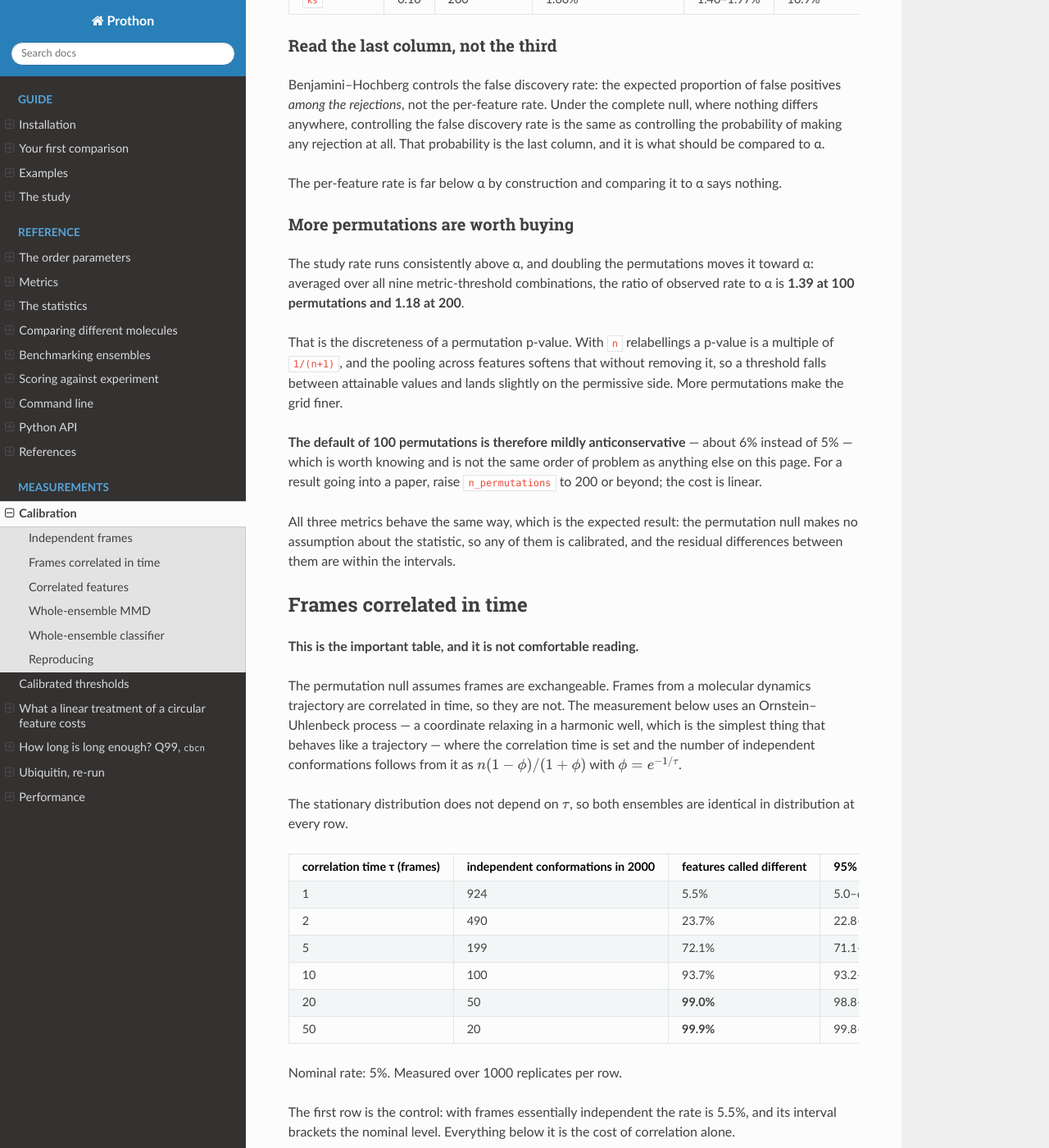
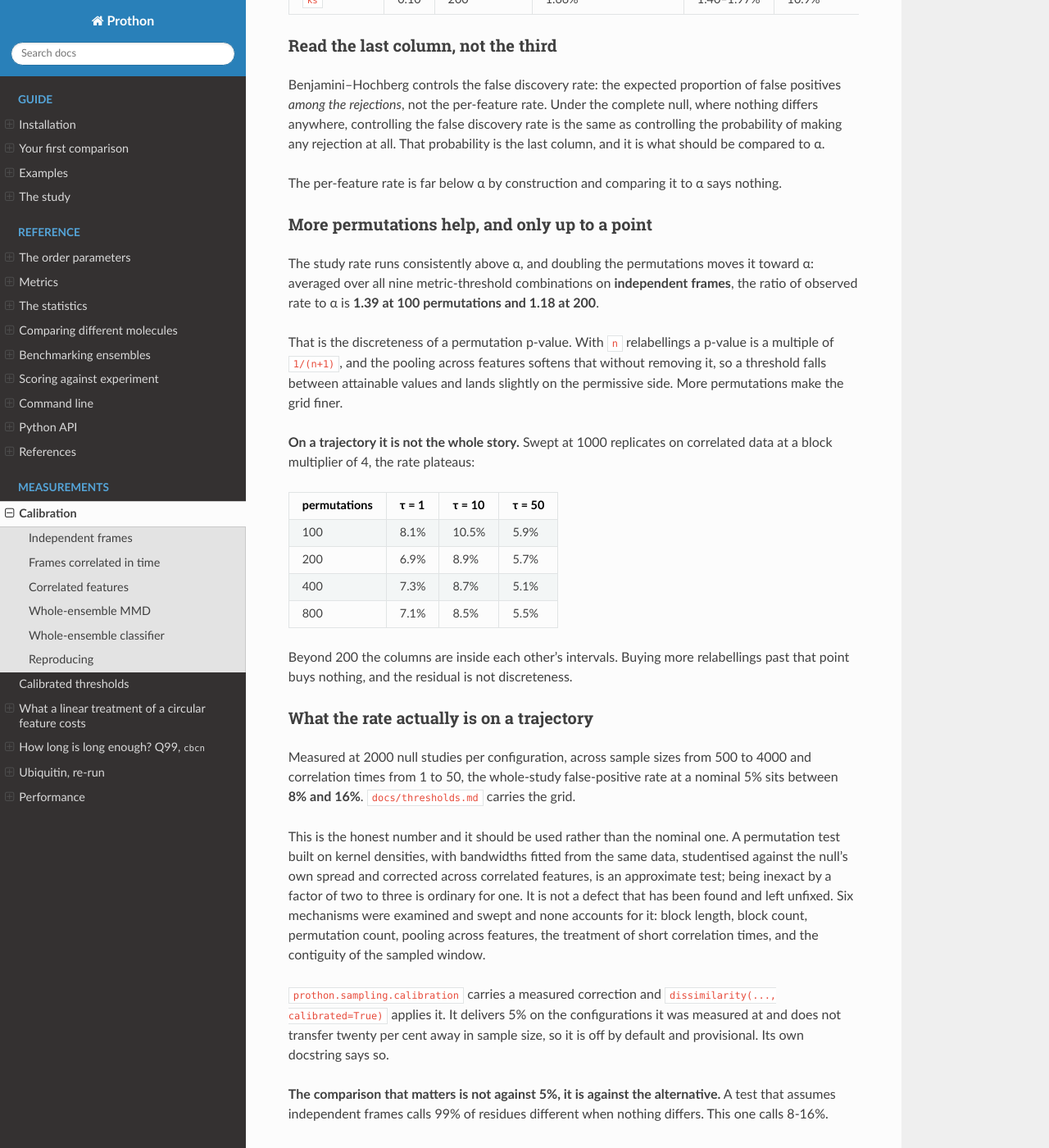
Before and after one commit to aai-research-lab/Prothon, a Sphinx documentation site: the page built from docs/calibration.md, in a window 1280 px wide and 1400 px high, scrolled down 1085 px. Shown: the whole window at 82% size. Built offline with Sphinx 7.4.7 and the Read the Docs theme 3.1.0, drawn with Linux system fonts in a browser that asks for light colours; the version number could not be read and is left out.

Commit message:
State the measured false-positive rate
`docs/calibration.md` predates the sweeps. It attributed the elevated study
rate to the discreteness of a permutation p-value and said doubling the
relabellings moves it toward alpha. That is true on independent frames, where
it was measured, and it is not the whole story on a trajectory: at 1000
replicates the rate plateaus at 200 permutations and buying more past that
point buys nothing.

The page now gives the number. Across sample sizes from 500 to 4000 and
correlation times from 1 to 50, at 2000 null studies per configuration, the
whole-study false-positive rate at a nominal 5% sits between **8% and 16%**.

That is stated as what the test is rather than as a defect awaiting a fix. A
permutation test built on kernel densities, with bandwidths fitted from the
same data, studentised against the null's own spread and corrected across
correlated features, is an approximate test; being inexact by a factor of two
to three is ordinary for one. Six mechanisms were examined and none accounts
for the excess, and they are named on the page so the next reader does not
repeat them.

The comparison that matters is also on the page: a test assuming independent
frames calls 99% of residues different when nothing differs. This one calls 8
to 16%.

The README carried "the rate is measured rather than asserted" without saying
what it was measured to be, which is the shape of a claim rather than a claim.
It now gives the range and the conditions.

```diff
--- a/docs/calibration.md
+++ b/docs/calibration.md
@@ -45,21 +45,57 @@ That probability is the last column, and it is what should be compared to α.
 The per-feature rate is far below α by construction and comparing it to α says
 nothing.
 
-### More permutations are worth buying
+### More permutations help, and only up to a point
 
 The study rate runs consistently above α, and doubling the permutations moves
-it toward α: averaged over all nine metric-threshold combinations, the ratio of
-observed rate to α is **1.39 at 100 permutations and 1.18 at 200**.
+it toward α: averaged over all nine metric-threshold combinations on
+**independent frames**, the ratio of observed rate to α is **1.39 at 100
+permutations and 1.18 at 200**.
 
 That is the discreteness of a permutation p-value. With ``n`` relabellings a
 p-value is a multiple of ``1/(n+1)``, and the pooling across features softens
 that without removing it, so a threshold falls between attainable values and
 lands slightly on the permissive side. More permutations make the grid finer.
 
-**The default of 100 permutations is therefore mildly anticonservative** —
-about 6% instead of 5% — which is worth knowing and is not the same order of
-problem as anything else on this page. For a result going into a paper, raise
-`n_permutations` to 200 or beyond; the cost is linear.
+**On a trajectory it is not the whole story.** Swept at 1000 replicates on
+correlated data at a block multiplier of 4, the rate plateaus:
+
+| permutations | τ = 1 | τ = 10 | τ = 50 |
+|---|---|---|---|
+| 100 | 8.1% | 10.5% | 5.9% |
+| 200 | 6.9% | 8.9% | 5.7% |
+| 400 | 7.3% | 8.7% | 5.1% |
+| 800 | 7.1% | 8.5% | 5.5% |
+
+Beyond 200 the columns are inside each other's intervals. Buying more
+relabellings past that point buys nothing, and the residual is not
+discreteness.
+
+### What the rate actually is on a trajectory
+
+Measured at 2000 null studies per configuration, across sample sizes from 500
+to 4000 and correlation times from 1 to 50, the whole-study false-positive rate
+at a nominal 5% sits between **8% and 16%**. `docs/thresholds.md` carries the
+grid.
+
+This is the honest number and it should be used rather than the nominal one. A
+permutation test built on kernel densities, with bandwidths fitted from the
+same data, studentised against the null's own spread and corrected across
+correlated features, is an approximate test; being inexact by a factor of two
+to three is ordinary for one. It is not a defect that has been found and left
+unfixed. Six mechanisms were examined and swept and none accounts for it: block
+length, block count, permutation count, pooling across features, the treatment
+of short correlation times, and the contiguity of the sampled window.
+
+`prothon.sampling.calibration` carries a measured correction and
+`dissimilarity(..., calibrated=True)` applies it. It delivers 5% on the
+configurations it was measured at and does not transfer twenty per cent away in
+sample size, so it is off by default and provisional. Its own docstring says
+so.
+
+**The comparison that matters is not against 5%, it is against the
+alternative.** A test that assumes independent frames calls 99% of residues
+different when nothing differs. This one calls 8-16%.
 
 All three metrics behave the same way, which is the expected result: the
 permutation null makes no assumption about the statistic, so any of them is
```
Also changed, not shown: README.md (+7 -3 lines).
